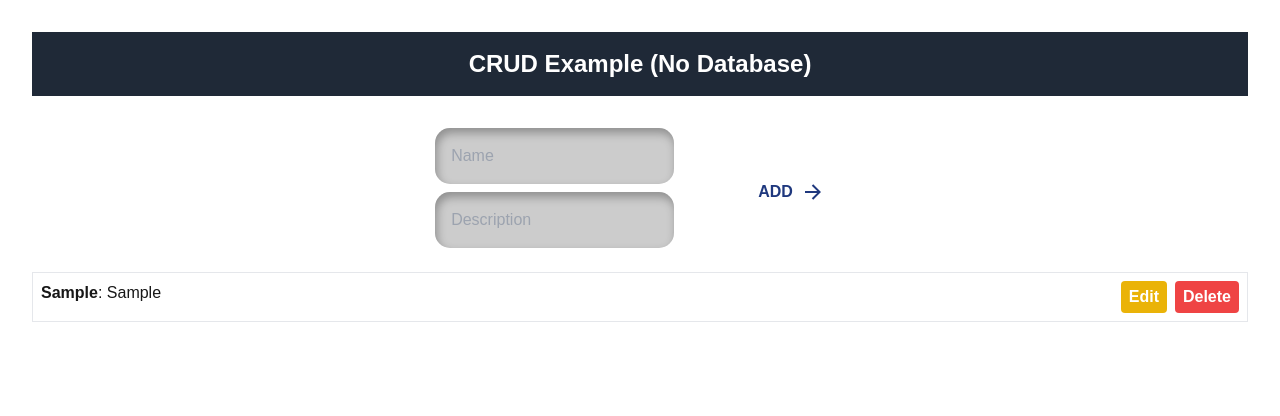
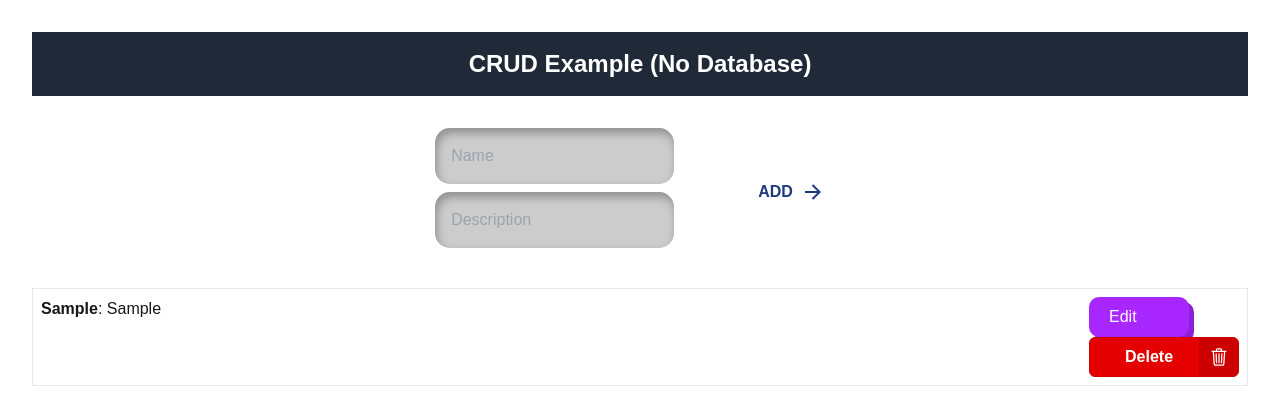
Before and after one commit to rafaelmm16/Next.js-CRUD, a Next.js app in the folder my-app/: page / in a window 1280 px wide. Both pictures are taken after typing "Sample", "Sample" into the empty fields and a click on the button "ADD". Shown: the top 416 px of the page. Built offline with nearby package versions, Linux system fonts and the light colour scheme.

Commit message:
💫 animações e mudançasnos botões

```diff
--- /dev/null
+++ b/my-app/src/app/delete-button.tsx
@@ -0,0 +1,88 @@
+import React from 'react';
+import styled from 'styled-components';
+
+interface DeleteButtonProps {
+  onClick: () => void;
+}
+
+const DeleteButton: React.FC<DeleteButtonProps> = ({ onClick }) => {
+  return (
+    <StyledWrapper>
+      <button onClick={onClick} className="button" type="button">
+        <span className="button__text">Delete</span>
+        <span className="button__icon"><svg className="svg" height={512} viewBox="0 0 512 512" width={512} xmlns="http://www.w3.org/2000/svg">
+            <title />
+            <path d="M112,112l20,320c.95,18.49,14.4,32,32,32H348c17.67,0,30.87-13.51,32-32l20-320" style={{fill: 'none', stroke: '#fff', strokeLinecap: 'round', strokeLinejoin: 'round', strokeWidth: 32}} />
+            <line style={{stroke: '#fff', strokeLinecap: 'round', strokeMiterlimit: 10, strokeWidth: 32}} x1={80} x2={432} y1={112} y2={112} />
+            <path d="M192,112V72h0a23.93,23.93,0,0,1,24-24h80a23.93,23.93,0,0,1,24,24h0v40" style={{fill: 'none', stroke: '#fff', strokeLinecap: 'round', strokeLinejoin: 'round', strokeWidth: 32}} />
+            <line style={{fill: 'none', stroke: '#fff', strokeLinecap: 'round', strokeLinejoin: 'round', strokeWidth: 32}} x1={256} x2={256} y1={176} y2={400} />
+            <line style={{fill: 'none', stroke: '#fff', strokeLinecap: 'round', strokeLinejoin: 'round', strokeWidth: 32}} x1={184} x2={192} y1={176} y2={400} />
+            <line style={{fill: 'none', stroke: '#fff', strokeLinecap: 'round', strokeLinejoin: 'round', strokeWidth: 32}} x1={328} x2={320} y1={176} y2={400} /></svg></span>
+      </button>
+    </StyledWrapper>
+  );
+}
+
+const StyledWrapper = styled.div`
+  .button {
+    position: relative;
+    border-radius: 6px;
+    width: 150px;
+    height: 40px;
+    cursor: pointer;
+    display: flex;
+    align-items: center;
+    border: 1px solid #cc0000;
+    background-color: #e50000;
+    overflow: hidden;
+  }
+
+  .button,
+  .button__icon,
+  .button__text {
+    transition: all 0.3s;
+  }
+
+  .button .button__text {
+    transform: translateX(35px);
+    color: #fff;
+    font-weight: 600;
+  }
+
+  .button .button__icon {
+    position: absolute;
+    transform: translateX(109px);
+    height: 100%;
+    width: 39px;
+    background-color: #cc0000;
+    display: flex;
+    align-items: center;
+    justify-content: center;
+  }
+
+  .button .svg {
+    width: 20px;
+  }
+
+  .button:hover {
+    background: #cc0000;
+  }
+
+  .button:hover .button__text {
+    color: transparent;
+  }
+
+  .button:hover .button__icon {
+    width: 148px;
+    transform: translateX(0);
+  }
+
+  .button:active .button__icon {
+    background-color: #b20000;
+  }
+
+  .button:active {
+    border: 1px solid #b20000;
+  }`;
+
+export default DeleteButton;
--- /dev/null
+++ b/my-app/src/app/edit-button.tsx
@@ -0,0 +1,65 @@
+import React from 'react';
+import styled from 'styled-components';
+
+interface EditButtonProps {
+  onClick: () => void;
+}
+
+const EditButton: React.FC<EditButtonProps> = ({ onClick }) => (
+  <StyledWrapper>
+    <button className="Btn" onClick={onClick}> {/* Add onClick here */}
+      Edit
+      <svg className="svg" viewBox="0 0 512 512">
+        {/* ... (SVG path) */}
+      </svg>
+    </button>
+  </StyledWrapper>
+);
+
+const StyledWrapper = styled.div`
+     .Btn {
+    position: relative;
+    display: flex;
+    align-items: center;
+    justify-content: flex-start;
+    width: 100px;
+    height: 40px;
+    border: none;
+    padding: 0px 20px;
+    background-color: rgb(168, 38, 255);
+    color: white;
+    font-weight: 500;
+    cursor: pointer;
+    border-radius: 10px;
+    box-shadow: 5px 5px 0px rgb(140, 32, 212);
+    transition-duration: .3s;
+  }
+
+  .svg {
+    width: 13px;
+    position: absolute;
+    right: 0;
+    margin-right: 20px;
+    fill: white;
+    transition-duration: .3s;
+  }
+
+  .Btn:hover {
+    color: transparent;
+  }
+
+  .Btn:hover svg {
+    right: 43%;
+    margin: 0;
+    padding: 0;
+    border: none;
+    transition-duration: .3s;
+  }
+
+  .Btn:active {
+    transform: translate(3px , 3px);
+    transition-duration: .3s;
+    box-shadow: 2px 2px 0px rgb(140, 32, 212);
+  }`
+
+export default EditButton;
--- a/my-app/src/app/page.tsx
+++ b/my-app/src/app/page.tsx
@@ -1,9 +1,11 @@
 "use client";
 
 import { useState } from 'react';
-import Input from './input'; // Importa o componente Input
+import Input from './input';
 import Button from './add-button';
-import Loading from './loading'; // Importa o componente Loading
+import Loading from './loading';
+import DeleteButton from './delete-button';
+import EditButton from './edit-button';
 
 interface Item {
   name: string;
@@ -14,24 +16,22 @@ export default function Home() {
   const [items, setItems] = useState<Item[]>([]);
   const [newItem, setNewItem] = useState<Item>({ name: '', description: '' });
   const [editingItem, setEditingItem] = useState<Item | null>(null);
-  const [isLoading, setIsLoading] = useState(false); // Estado para controlar o loading
+  const [isLoading, setIsLoading] = useState(false);
 
   const handleInputChange = (e: React.ChangeEvent<HTMLInputElement>) => {
     setNewItem({ ...newItem, [e.target.name]: e.target.value });
   };
 
   const addItem = async () => {
-    setIsLoading(true); // Inicia o loading
+    setIsLoading(true);
 
     if (newItem.name && newItem.description) {
-      // Simula um atraso para mostrar o loading
-      await new Promise((resolve) => setTimeout(resolve, 1000));
-
+      await new Promise((resolve) => setTimeout(resolve, 500));
       setItems([...items, newItem]);
       setNewItem({ name: '', description: '' });
     }
 
-    setIsLoading(false); // Finaliza o loading
+    setIsLoading(false);
   };
 
   const editItem = (item: Item) => {
@@ -40,12 +40,10 @@ export default function Home() {
   };
 
   const updateItem = async () => {
-    setIsLoading(true); // Inicia o loading
+    setIsLoading(true);
 
     if (newItem.name && newItem.description) {
-      // Simula um atraso para mostrar o loading
       await new Promise((resolve) => setTimeout(resolve, 1500));
-
       const updatedItems = items.map((item) =>
         item === editingItem ? newItem : item
       );
@@ -54,7 +52,7 @@ export default function Home() {
       setNewItem({ name: '', description: '' });
     }
 
-    setIsLoading(false); // Finaliza o loading
+    setIsLoading(false);
   };
 
   const deleteItem = (item: Item) => {
@@ -64,28 +62,18 @@ export default function Home() {
 
   return (
     <div className="container mx-auto p-8 flex flex-col items-center">
-      {/* Header */}
       <header className="bg-gray-800 text-white py-4 mb-8 w-full">
         <h1 className="text-2xl font-bold text-center">CRUD Example (No Database)</h1>
       </header>
 
-      {/* Loader */}
-      {isLoading && <Loading />}
-
-      {/* Input Form */}
       <div className="mb-4 flex items-center">
-        <div className="flex flex-col mb-2 space-y-2"> {/*  Wrap inputs in a flex container */}
-          {/* Usar o componente Input para as caixas de texto */}
+        <div className="flex flex-col mb-2 space-y-2">
           <Input type="text" name="name" placeholder="Name" value={newItem.name} onChange={handleInputChange} />
           <Input type="text" name="description" placeholder="Description" value={newItem.description} onChange={handleInputChange} />
         </div>
-        <div className="ml-14"> {/* Adicione um espaço para a direita */}
-          {/*  Button */}
+        <div className="ml-14">
           {editingItem ? (
-            <button
-              onClick={updateItem}
-              className="bg-blue-500 hover:bg-blue-700 text-white font-bold py-2 px-4 rounded focus:outline-none focus:shadow-outline transition duration-300 ease-in-out"
-            >
+            <button onClick={updateItem} className="bg-blue-500 hover:bg-blue-700 text-white font-bold py-2 px-4 rounded focus:outline-none focus:shadow-outline transition duration-300">
               Update
             </button>
           ) : (
@@ -96,29 +84,23 @@ export default function Home() {
         </div>
       </div>
 
-      {/* Item List */}
+      {/* Loading abaixo dos inputs */}
+      <div className="mb-4"> {/* Adiciona espaço abaixo dos inputs */}
+        {isLoading && <Loading />}
+      </div>
+
+
       <ul className="w-full">
         {items.map((item, index) => (
-          <li
-            key={index}
-            className="border p-2 mb-2 flex justify-between w-full"
-          >
+          <li key={index} className="border p-2 mb-2 flex justify-between w-full">
             <div>
               <span className="font-bold">{item.name}</span>: {item.description}
             </div>
             <div>
-              <button
-                onClick={() => editItem(item)}
-                className="bg-yellow-500 hover:bg-yellow-700 text-white font-bold py-1 px-2 rounded focus:outline-none focus:shadow-outline transition duration-300 ease-in-out mr-2"
-              >
-                Edit
-              </button>
-              <button
-                onClick={() => deleteItem(item)}
-                className="bg-red-500 hover:bg-red-700 text-white font-bold py-1 px-2 rounded focus:outline-none focus:shadow-outline transition duration-300 ease-in-out"
-              >
-                Delete
-              </button>
+              {/* Use the imported EditButton component */}
+              <EditButton onClick={() => editItem(item)} />
+
+              <DeleteButton onClick={() => deleteItem(item)} />
             </div>
           </li>
         ))}
```
Also changed, not shown: 2 other files (tests, documents, lock files or other folders).
